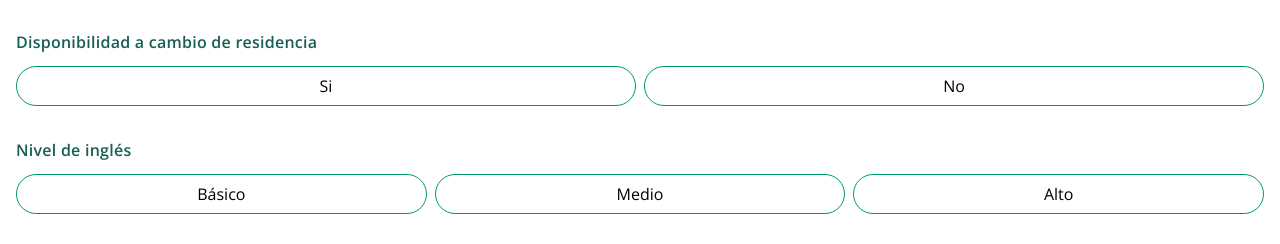
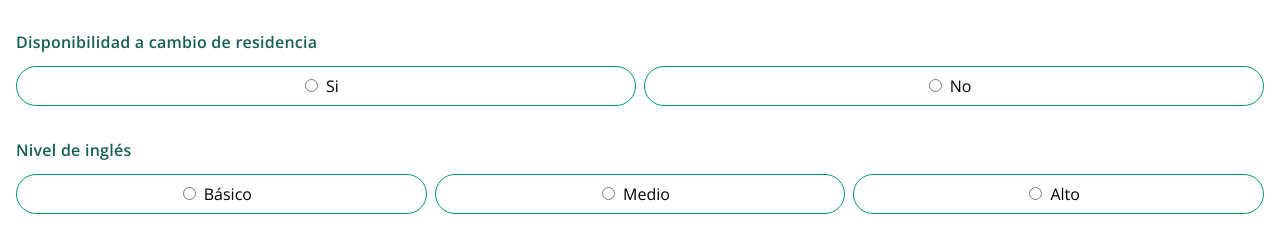
Before and after one commit to bysilvaart/asercate, a plain HTML site: page trabajo.html in a window 1280 px wide. Shown: the part 1396-1640 px from the top of the page. Drawn offline with nearby package versions, Linux system fonts and the light colour scheme.

Commit message:
radio buttons

```diff
--- a/css/trabajo.css
+++ b/css/trabajo.css
@@ -174,10 +174,11 @@ form>div>div>input{
 .options-group>div{
     display: flex;
     height: 40px;
+    width: 100%;
     padding: 4px 10px;
     justify-content: center;
     align-items: center;
-    flex: 1 0 0;
+    gap: 8px;
 
     border-radius: 24px;
     border: 1px solid var(--Primary, #009A63);
@@ -185,3 +186,13 @@ form>div>div>input{
     text-decoration: none;
     align-self: stretch;
 }
+
+input[type="radio"]:checked{
+    color: #009A63;
+
+}
+
+.option:has(input:checked) {
+    background: var(--Primary, #009A63);
+    color: white;
+}
--- a/trabajo.html
+++ b/trabajo.html
@@ -91,16 +91,31 @@
             <div class="options">
                 <h3>Disponibilidad a cambio de residencia</h3>
                 <div class="options-group">
-                    <div href="">Si</div>
-                    <div href="">No</div>
+                    <div class="option">
+                        <input type="radio" id="si" name="cambio-residencia" value="Si">
+                        <label for="si">Si</label><br>
+                    </div>
+                    <div class="option">
+                        <input type="radio" id="no" name="cambio-residencia" value="No">
+                        <label for="no">No</label><br>
+                    </div>
                 </div>
             </div>
             <div class="options">
                 <h3>Nivel de inglés</h3>
                 <div class="options-group">
-                    <div href="">Básico</div>
-                    <div href="">Medio</div>
-                    <div href="">Alto</div>
+                    <div class="option">
+                        <input type="radio" id="basico" name="cambio-residencia" value="Básico">
+                        <label for="basico">Básico</label><br>
+                    </div>
+                    <div class="option">
+                        <input type="radio" id="medio" name="cambio-residencia" value="Medio">
+                        <label for="medio">Medio</label><br>
+                    </div>
+                    <div class="option">
+                        <input type="radio" id="alto" name="cambio-residencia" value="Alto">
+                        <label for="alto">Alto</label><br>
+                    </div>
                 </div>
             </div>
             <a href="" class="btn-secondary btn-full">
```
